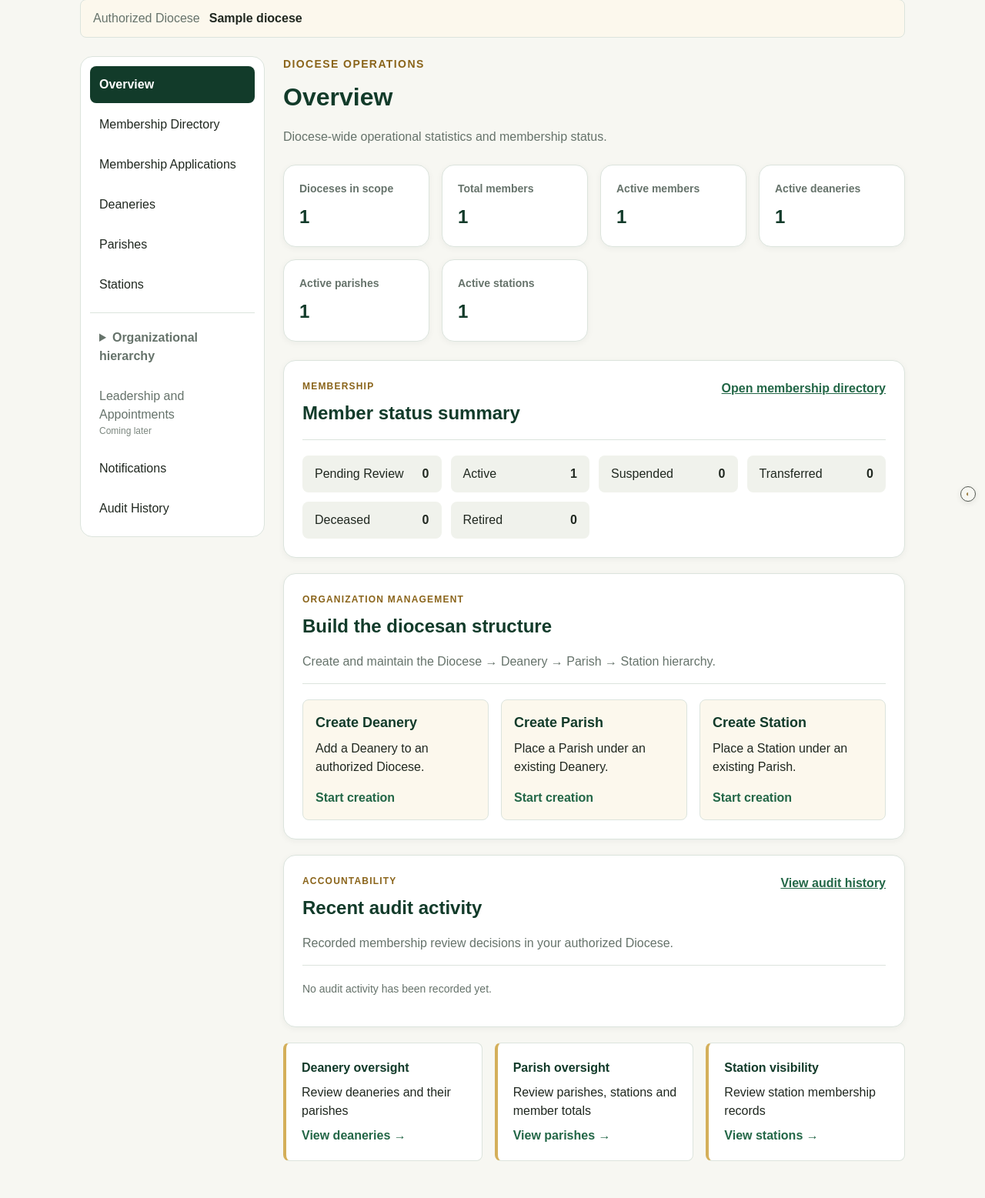
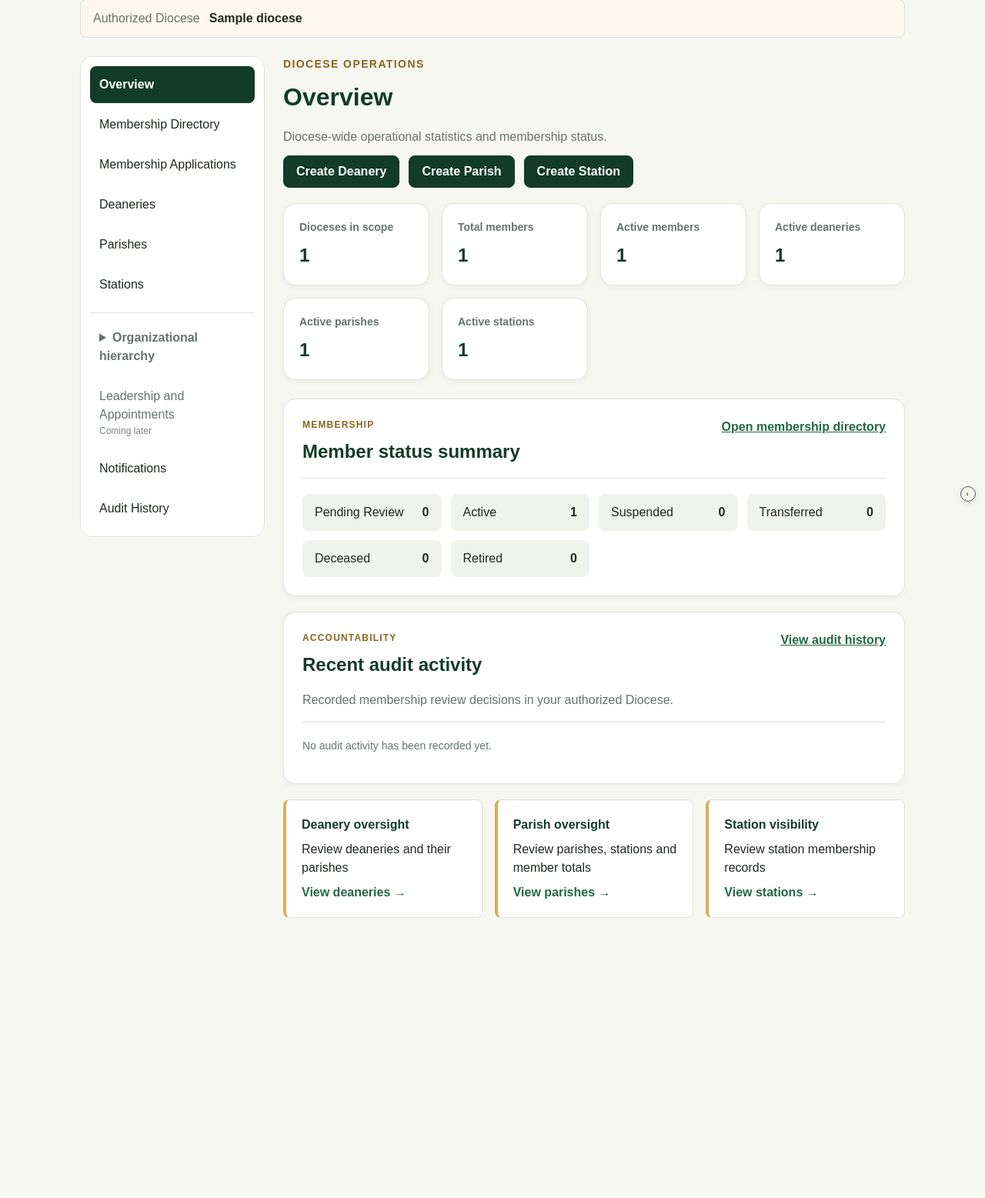
Before and after one commit to Deglobeal/mod-nsukka-diocese-management, a Django app: page /chairman/ in a window 1280 px wide. Shown: the part 136-1693 px from the top of the page at 77% size. After the commit the page ends 1329 px from the top, so only its background shows below. Run offline with Django 5.2, Linux system fonts and the light colour scheme; a user stored in the database is signed in; tables that the repository leaves empty hold one stand-in row (values such as "Sample post"); data that the repository does not hold is empty; some libraries are stand-ins or nearby versions.

Commit message:
fix(chairman): surface organization creation actions
Co-authored-by: Copilot <223556219+Copilot@users.noreply.github.com>

```diff
--- a/static/css/pages/chairman-command-dashboard.css
+++ b/static/css/pages/chairman-command-dashboard.css
@@ -626,37 +626,11 @@
     padding: var(--space-2) var(--space-3);
 }
 
-.chairman-management-actions {
-    display: grid;
-    gap: var(--space-4);
-    grid-template-columns: repeat(auto-fit, minmax(min(100%, 210px), 1fr));
-}
-
-.chairman-management-action {
-    background: var(--color-surface-accent);
-    border: 1px solid var(--color-border);
-    border-radius: var(--radius-md);
-    color: var(--color-text);
-    display: grid;
-    gap: var(--space-2);
-    min-width: 0;
-    padding: var(--space-4);
-    text-decoration: none;
-}
-
-.chairman-management-action:hover {
-    border-color: var(--color-primary);
-}
-
-.chairman-management-action__title {
-    color: var(--color-primary);
-    font-size: var(--font-size-lg);
-    font-weight: var(--font-weight-bold);
-}
-
-.chairman-management-action strong {
-    color: var(--color-link);
-    margin-top: var(--space-2);
+.chairman-quick-actions {
+    display: flex;
+    flex-wrap: wrap;
+    gap: var(--space-3);
+    margin: calc(-1 * var(--space-3)) 0 var(--space-5);
 }
 
 .chairman-primary-button {
--- a/templates/chairman/command_dashboard.html
+++ b/templates/chairman/command_dashboard.html
@@ -46,33 +46,6 @@
                 </li>
             {% endfor %}
         </ul>
-    </section>
-
-    <section class="chairman-panel" aria-labelledby="organization-actions-heading">
-        <header class="chairman-panel__heading">
-            <div>
-                <p class="chairman-panel__eyebrow">ORGANIZATION MANAGEMENT</p>
-                <h2 id="organization-actions-heading">Build the diocesan structure</h2>
-                <p>Create and maintain the Diocese → Deanery → Parish → Station hierarchy.</p>
-            </div>
-        </header>
-        <div class="chairman-management-actions">
-            <a class="chairman-management-action" href="{% url 'chairman:deanery-create' %}">
-                <span class="chairman-management-action__title">Create Deanery</span>
-                <span>Add a Deanery to an authorized Diocese.</span>
-                <strong>Start creation</strong>
-            </a>
-            <a class="chairman-management-action" href="{% url 'chairman:parish-create' %}">
-                <span class="chairman-management-action__title">Create Parish</span>
-                <span>Place a Parish under an existing Deanery.</span>
-                <strong>Start creation</strong>
-            </a>
-            <a class="chairman-management-action" href="{% url 'chairman:station-create' %}">
-                <span class="chairman-management-action__title">Create Station</span>
-                <span>Place a Station under an existing Parish.</span>
-                <strong>Start creation</strong>
-            </a>
-        </div>
     </section>
 
     <section class="chairman-panel" aria-labelledby="recent-activity-heading">
--- a/templates/chairman/layout.html
+++ b/templates/chairman/layout.html
@@ -142,6 +142,19 @@
                     </p>
                 {% endblock %}
             </header>
+            {% if not organization_type %}
+                <nav class="chairman-quick-actions" aria-label="Create organizational unit">
+                    <a class="chairman-primary-button" href="{% url 'chairman:deanery-create' %}">
+                        Create Deanery
+                    </a>
+                    <a class="chairman-primary-button" href="{% url 'chairman:parish-create' %}">
+                        Create Parish
+                    </a>
+                    <a class="chairman-primary-button" href="{% url 'chairman:station-create' %}">
+                        Create Station
+                    </a>
+                </nav>
+            {% endif %}
             {% block dashboard_content %}{% endblock %}
         </div>
     </div>
```
Also changed, not shown: apps/chairman/tests/test_command_dashboard.py (+23 -0 lines).
